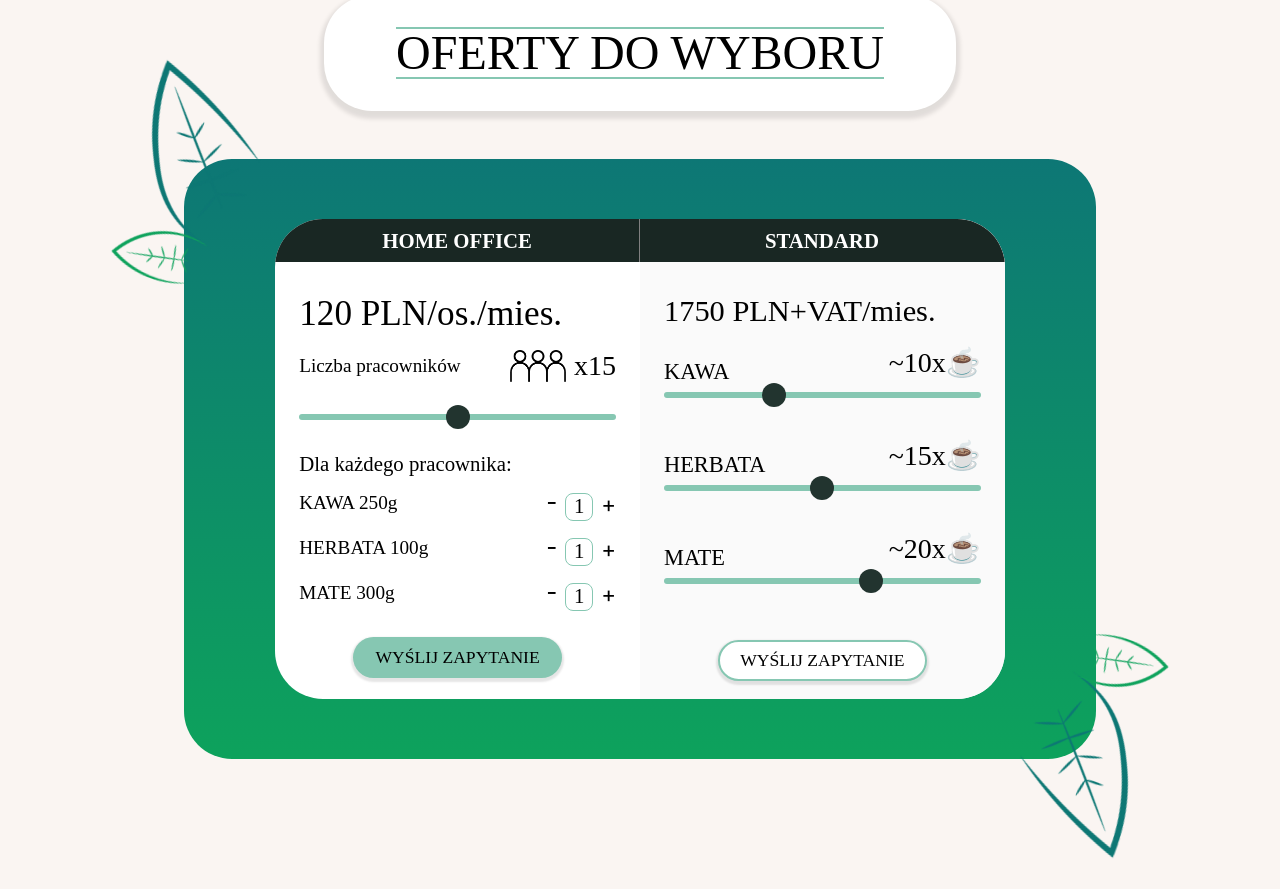
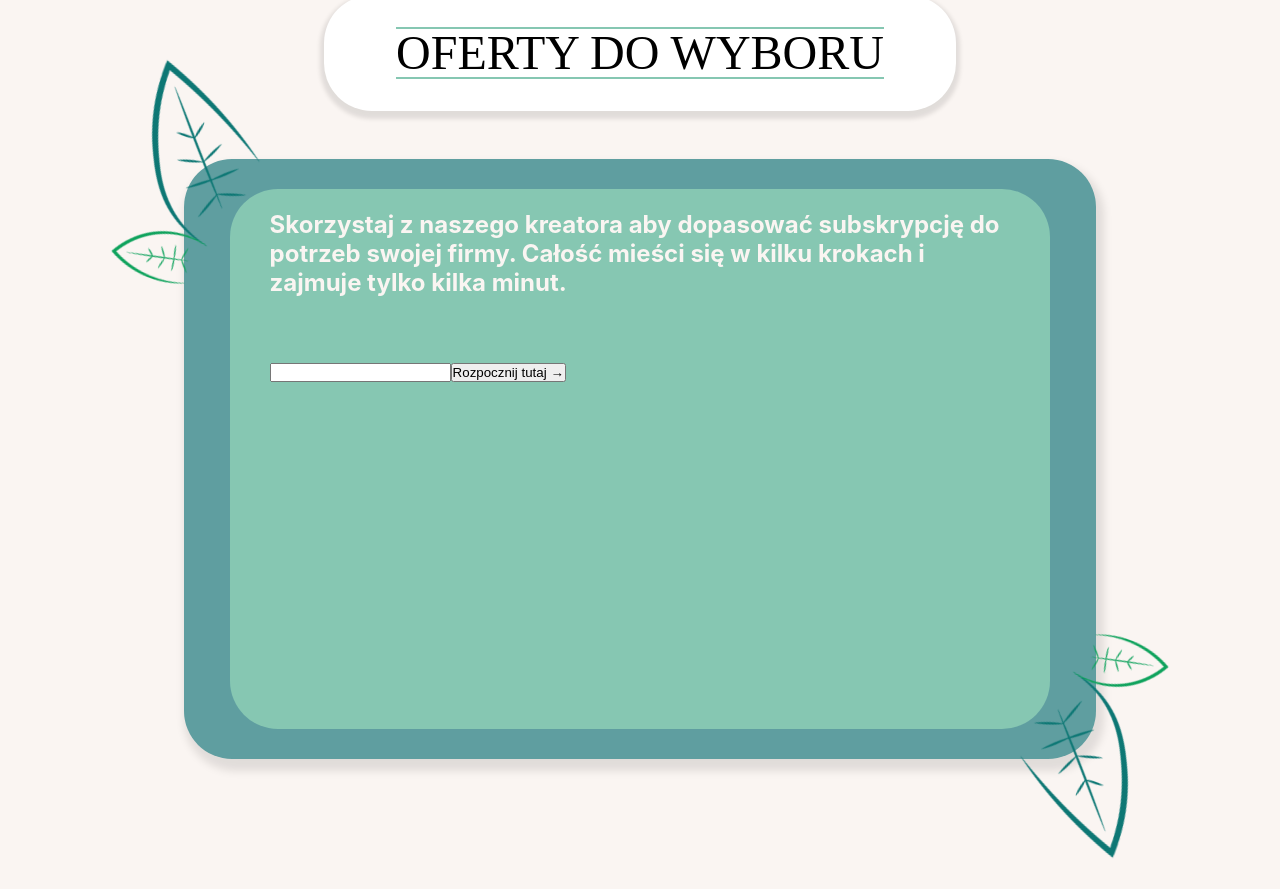
Before and after one commit to MRadzynski/MountainField, a React (Create React App) app: page / in a window 1280 px wide. Shown: the part 1701-2590 px from the top of the page. Built offline with nearby package versions, Linux system fonts and the light colour scheme.

Commit message:
Added forms components

```diff
--- /dev/null
+++ b/src/components/Forms/HomeOfficeForm/HomeOfficeForm.jsx
@@ -0,0 +1,7 @@
+import React from 'react';
+
+const HomeOfficeForm = () => {
+	return <div>HomeOfficeForm</div>;
+};
+
+export default HomeOfficeForm;
--- /dev/null
+++ b/src/components/Forms/OrderForm/OrderForm.jsx
@@ -0,0 +1,52 @@
+import HomeOfficeForm from '../HomeOfficeForm/HomeOfficeForm';
+import PlansForm from '../PlansForm/PlansForm';
+import WelcomeForm from '../WelcomeForm/WelcomeForm';
+import { useState } from 'react';
+
+import classes from '../../../styles/components/orderForm.module.scss';
+
+const OrderForm = () => {
+	const [step, setStep] = useState(0);
+	const [formData, setFormData] = useState({
+		company: '',
+		email: '',
+		address: {
+			city: '',
+			street: '',
+			zipCode: '',
+		},
+		workersAmount: 0,
+		homeOfficeOffer: false,
+		standardOffer: false,
+		homeOfficeCart: [],
+		standardOfferCart: [],
+	});
+
+	const handleFormChange = (e) => {
+		const { name, value } = e.target;
+		setFormData((formData) => ({ ...formData, [name]: value }));
+	};
+
+	const nextStep = () => setStep((currentStep) => currentStep + 1);
+
+	const prevStep = () => setStep((currentStep) => currentStep - 1);
+
+	const getFormStep = () => {
+		switch (step) {
+			case 0:
+				return (
+					<WelcomeForm handleChange={handleFormChange} nextStep={nextStep} />
+				);
+			case 1:
+				return <PlansForm />;
+			case 2:
+				return <HomeOfficeForm />;
+			default:
+				return null;
+		}
+	};
+
+	return <div className={classes.formContainer}>{getFormStep()}</div>;
+};
+
+export default OrderForm;
--- /dev/null
+++ b/src/components/Forms/PlansForm/PlansForm.jsx
@@ -0,0 +1,7 @@
+import React from 'react';
+
+const PlansForm = () => {
+	return <div>PlansForm</div>;
+};
+
+export default PlansForm;
--- /dev/null
+++ b/src/components/Forms/WelcomeForm/WelcomeForm.jsx
@@ -0,0 +1,27 @@
+import React from 'react';
+
+import classes from '../../../styles/components/welcomeForm.module.scss';
+
+const WelcomeForm = ({ handleChange, nextStep }) => {
+	return (
+		<div className={classes.welcomeFormContainer}>
+			<h2 className={classes.formDescription}>
+				Skorzystaj z naszego kreatora aby dopasować subskrypcję do potrzeb
+				swojej firmy. Całość mieści się w kilku krokach i zajmuje tylko kilka
+				minut.
+			</h2>
+			<div className={classes.formBody}>
+				<input
+					className={classes.inputField}
+					name="email"
+					onChange={handleChange}
+				/>
+				<button className={classes.startButton} onClick={nextStep}>
+					Rozpocznij tutaj &#8594;
+				</button>
+			</div>
+		</div>
+	);
+};
+
+export default WelcomeForm;
--- a/src/components/Sections/Offer/Offer.jsx
+++ b/src/components/Sections/Offer/Offer.jsx
@@ -2,6 +2,8 @@ import DecorationLeaves from '../../DecorationLeaves/DecorationLeaves';
 import SubscriptionPlan from '../../SubscriptionPlan/SubscriptionPlan';
 
 import classes from '../../../styles/components/offer.module.scss';
+
+import OrderForm from '../../Forms/OrderForm/OrderForm';
 
 const Offer = () => {
 	return (
@@ -10,10 +12,11 @@ const Offer = () => {
 				<h1 className={classes.heading}>OFERTY DO WYBORU</h1>
 			</div>
 			<div className={classes.subscriptionsContainer}>
-				<div className={classes.subscriptionsBox}>
+				{/* <div className={classes.subscriptionsBox}>
 					<SubscriptionPlan planType="home" />
 					<SubscriptionPlan planType="standard" />
-				</div>
+				</div> */}
+				<OrderForm />
 				<DecorationLeaves
 					classes={classes}
 					leftSrc="leavesVerticalTopLeft"
--- a/src/styles/components/offer.module.scss
+++ b/src/styles/components/offer.module.scss
@@ -99,8 +99,10 @@
 
 	.subscriptionsContainer {
 		align-items: center;
-		background: linear-gradient($gradientStart, $gradientEnd);
+		// background: linear-gradient($gradientStart, $gradientEnd);
+		background-color: cadetblue;
 		border-radius: 3rem;
+		box-shadow: 4px 8px 8px 4px rgb(0 0 0 / 10%);
 		display: flex;
 		justify-content: center;
 		position: relative;
--- /dev/null
+++ b/src/styles/components/orderForm.module.scss
@@ -0,0 +1,10 @@
+@import '../main.scss';
+
+.formContainer {
+	background-color: $secondaryColor;
+	border-radius: 3rem;
+	display: grid;
+	height: 90%;
+	place-content: center;
+	width: 90%;
+}
--- /dev/null
+++ b/src/styles/components/welcomeForm.module.scss
@@ -0,0 +1,18 @@
+@import '../main.scss';
+
+.welcomeFormContainer {
+	display: grid;
+	gap: 4rem;
+	height: 100%;
+	padding: 2.5rem;
+	grid-template-rows: 1fr 4fr;
+
+	width: 100%;
+
+	.formDescription {
+		color: $primaryColor;
+	}
+
+	.formBody {
+	}
+}
```
